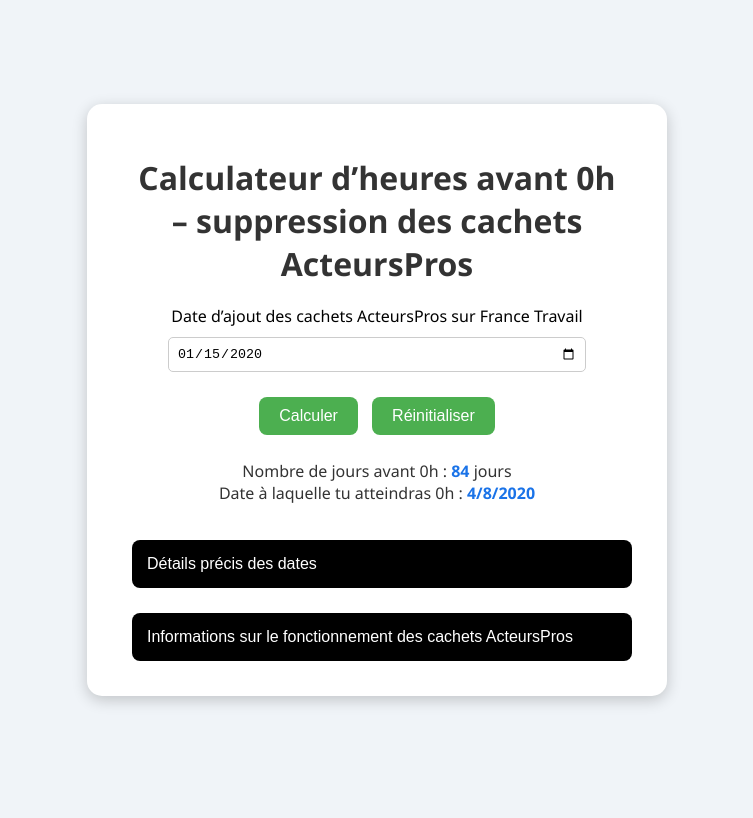
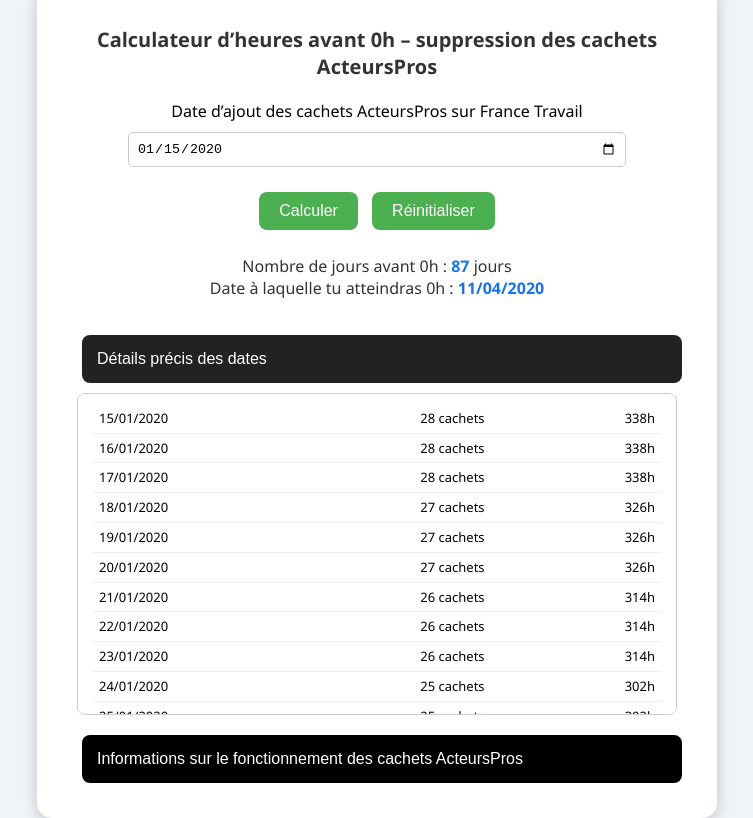
Before and after one commit to cipheralows-del/calculateurheures, a plain HTML site: page index.html in a window 1280 px wide. Both pictures are taken after typing "2020-01-15" into the empty fields and a click on the button "Calculer". Shown: the whole page, without its empty margins (263-1016 px from the left). Drawn offline with Linux system fonts and the light colour scheme.

Commit message:
Update index.html

```diff
--- a/index.html
+++ b/index.html
@@ -5,8 +5,8 @@
 <title>Calculateur d'heures</title>
 <style>
     body { font-family: 'Segoe UI', Tahoma, Geneva, Verdana, sans-serif; background-color: #f0f4f8; display: flex; justify-content: center; align-items: center; height: 100vh; margin: 0; }
-    .container { background-color: #ffffff; padding: 30px 40px; border-radius: 15px; box-shadow: 0 4px 15px rgba(0,0,0,0.2); text-align: center; max-width: 500px; width: 95%; }
-    h1 { color: #333333; margin-bottom: 20px; }
+    .container { background-color: #ffffff; padding: 30px 40px; border-radius: 15px; box-shadow: 0 4px 15px rgba(0,0,0,0.2); text-align: center; max-width: 600px; width: 96%; }
+    h1 { color: #333333; margin-bottom: 20px; font-size: 20px; }
     input[type="date"] { padding: 8px; width: 80%; margin-top: 10px; margin-bottom: 20px; border-radius: 5px; border: 1px solid #ccc; }
     button { background-color: #4CAF50; color: white; padding: 10px 20px; border: none; border-radius: 8px; cursor: pointer; font-size: 16px; margin: 5px; }
     button:hover { background-color: #45a049; }
@@ -25,7 +25,7 @@
         text-align: left;
         outline: none;
         font-size: 16px;
-        transition: 0.4s;
+        transition: 0.2s;
         margin-top: 20px;
     }
     .active, .accordion:hover { background-color: #222; } /* gris foncé au survol ou actif */
@@ -40,22 +40,32 @@
         border: 1px solid #ccc;
         max-height: 300px; /* scroll si trop long */
     }
-    .dates-list { font-size: 14px; line-height: 1.6; }
+    .dates-list { font-size: 14px; line-height: 1.6; white-space: nowrap; }
+    /* Masquer le menu détails au départ */
+    #menu-details { display: none; }
+    /* style pour tableau alternatif (optionnel) */
+    .mini-table { width: 100%; border-collapse: collapse; font-size: 13px; }
+    .mini-table td { padding: 4px 6px; border-bottom: 1px solid #eee; }
+    .mini-table .date { width: 40%; }
+    .mini-table .cachets { width: 30%; text-align: right; }
+    .mini-table .heures { width: 30%; text-align: right; }
 </style>
 </head>
 <body>
 <div class="container">
     <h1>Calculateur d’heures avant 0h – suppression des cachets ActeursPros</h1>
     <label for="date_depart">Date d’ajout des cachets ActeursPros sur France Travail</label><br>
-    <input type="date" id="date_depart"><br>
-    <button onclick="calculer()">Calculer</button>
-    <button onclick="reinitialiser()">Réinitialiser</button>
-    <p id="resultat"></p>
+    <input type="date" id="date_depart" aria-label="Date d'ajout"><br>
+    <button id="btn-calcul">Calculer</button>
+    <button id="btn-reset">Réinitialiser</button>
+    <p id="resultat" aria-live="polite"></p>
 
-    <!-- Nouveau menu déroulant -->
+    <!-- Nouveau menu déroulant (caché au départ) -->
+    <div id="menu-details">
         <button class="accordion">Détails précis des dates</button>
         <div class="panel">
             <div id="detailsDates" class="dates-list"></div>
+        </div>
     </div>
 
     <!-- Ancien menu déroulant -->
@@ -68,67 +78,114 @@
 </div>
 
 <script>
+(function() {
+    // Constantes de calcul
+    const HEURES_INITIALES = 338;
+    const HEURES_PAR_CACHET = 12;
+    const PERIODE_JOURS = 3;
+
+    const btnCalc = document.getElementById('btn-calcul');
+    const btnReset = document.getElementById('btn-reset');
+    const inputDate = document.getElementById('date_depart');
+    const resultat = document.getElementById('resultat');
+    const detailsDatesDiv = document.getElementById('detailsDates');
+    const menuDetails = document.getElementById('menu-details');
+
+    // Formatage de date en français
+    function formatDate(d) {
+        return d.toLocaleDateString('fr-FR');
+    }
+
     function calculer() {
-    const heuresInitiales = 338;
-    const heuresParCachet = 12;
-    const periodeJours = 3;
-    const totalCachets = Math.floor(heuresInitiales / heuresParCachet);
-    const joursTotaux = totalCachets * periodeJours;
-
-    const dateDepartInput = document.getElementById('date_depart').value;
+        const dateDepartInput = inputDate.value;
         if (!dateDepartInput) {
             alert("Veuillez entrer une date !");
             return;
         }
+
+        // On calcule le nombre de périodes (on arrondit vers le haut pour inclure la partie finale)
+        const periodesNecessaires = Math.ceil(HEURES_INITIALES / HEURES_PAR_CACHET); // ex: 29
+        const joursTotaux = periodesNecessaires * PERIODE_JOURS; // ex: 29 * 3 = 87
 
         const dateDepart = new Date(dateDepartInput);
         const dateFinale = new Date(dateDepart);
         dateFinale.setDate(dateFinale.getDate() + joursTotaux);
 
         // Affichage résultat principal
-    document.getElementById('resultat').innerHTML =
+        resultat.innerHTML =
             `Nombre de jours avant 0h : <b>${joursTotaux}</b> jours<br>
-         Date à laquelle tu atteindras 0h : <b>${dateFinale.toLocaleDateString()}</b>`;
+             Date à laquelle tu atteindras 0h : <b>${formatDate(dateFinale)}</b>`;
 
         // Génération du détail jour par jour
-    let details = "";
-    let cachetsRestants = totalCachets;
-    let heuresRestantes = heuresInitiales;
-
+        let detailsHTML = '<table class="mini-table">';
+        // En-tête optionnel
+        detailsHTML += '<tbody>';
         for (let i = 0; i <= joursTotaux; i++) {
             const currentDate = new Date(dateDepart);
             currentDate.setDate(currentDate.getDate() + i);
 
-        if (i !== 0 && i % periodeJours === 0 && cachetsRestants > 0) {
-            cachetsRestants -= 1;
-            heuresRestantes -= heuresParCachet;
+            // nombre de suppressions effectuées jusqu'à ce jour (1 suppression tous les PERIODE_JOURS)
+            const suppressions = Math.floor(i / PERIODE_JOURS);
+            let heuresRestantes = HEURES_INITIALES - (suppressions * HEURES_PAR_CACHET);
+            if (heuresRestantes < 0) heuresRestantes = 0;
+
+            // cachets restants entiers (nombre de cachets complets)
+            const cachetsRestants = Math.floor(heuresRestantes / HEURES_PAR_CACHET);
+
+            detailsHTML +=
+                `<tr>
+                    <td class="date">${formatDate(currentDate)}</td>
+                    <td class="cachets">${cachetsRestants} cachet${cachetsRestants > 1 ? 's' : ''}</td>
+                    <td class="heures">${heuresRestantes}h</td>
+                </tr>`;
         }
+        detailsHTML += '</tbody></table>';
 
-        details += `${currentDate.toLocaleDateString()} → ${cachetsRestants} cachets – ${heuresRestantes}h<br>`;
+        detailsDatesDiv.innerHTML = detailsHTML;
+
+        // Affiche le menu détails une fois calculé
+        menuDetails.style.display = 'block';
+
+        // Optionnel : ouvrir automatiquement la section détails pour que l'utilisateur voit immédiatement
+        // Trouvons le panel suivant le bouton "Détails précis des dates"
+        const detailsButton = menuDetails.querySelector('.accordion');
+        const detailsPanel = detailsButton ? detailsButton.nextElementSibling : null;
+        if (detailsPanel) {
+            detailsPanel.style.display = 'block';
+            detailsButton.classList.add('active');
         }
-
-    document.getElementById('detailsDates').innerHTML = details;
     }
 
     function reinitialiser() {
-    document.getElementById('date_depart').value = "";
-    document.getElementById('resultat').innerHTML = "";
-    document.getElementById('detailsDates').innerHTML = "";
+        inputDate.value = "";
+        resultat.innerHTML = "";
+        detailsDatesDiv.innerHTML = "";
+        menuDetails.style.display = "none";
+        // fermer tous les panels
+        const panels = document.querySelectorAll('.panel');
+        panels.forEach(p => p.style.display = 'none');
+        const accs = document.querySelectorAll('.accordion');
+        accs.forEach(a => a.classList.remove('active'));
     }
 
-// Script pour les accordéons
-const acc = document.getElementsByClassName("accordion");
-for (let i = 0; i < acc.length; i++) {
-    acc[i].addEventListener("click", function() {
-        this.classList.toggle("active");
-        const panel = this.nextElementSibling;
-        if (panel.style.display === "block") {
-            panel.style.display = "none";
-        } else {
-            panel.style.display = "block";
+    // Délégation d'événements pour les accordéons (robuste même si éléments masqués au départ)
+    document.querySelector('.container').addEventListener('click', function(e) {
+        const target = e.target;
+        if (target.classList && target.classList.contains('accordion')) {
+            const panel = target.nextElementSibling;
+            if (!panel) return;
+            const isOpen = panel.style.display === 'block';
+            // fermer tous les panels si on veut comportement accordéon exclusif (optionnel) - ici on laisse ouvert/fermé indépendants
+            panel.style.display = isOpen ? 'none' : 'block';
+            target.classList.toggle('active', !isOpen);
         }
     });
-}
+
+    // Attacher handlers boutons
+    btnCalc.addEventListener('click', calculer);
+    btnReset.addEventListener('click', reinitialiser);
+
+})();
 </script>
 </body>
 </html>
```
Lines whose indentation alone changed are shown as unchanged.
